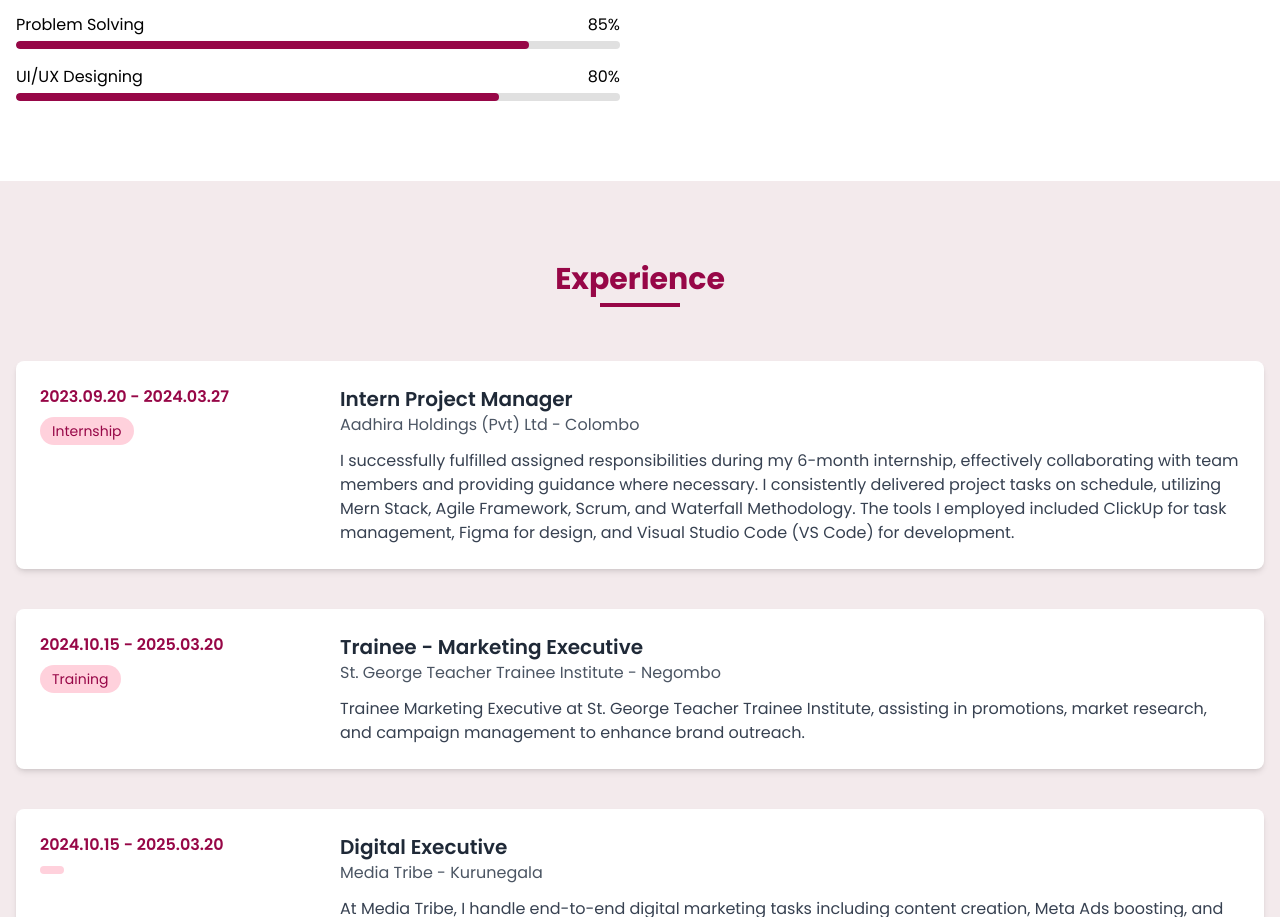
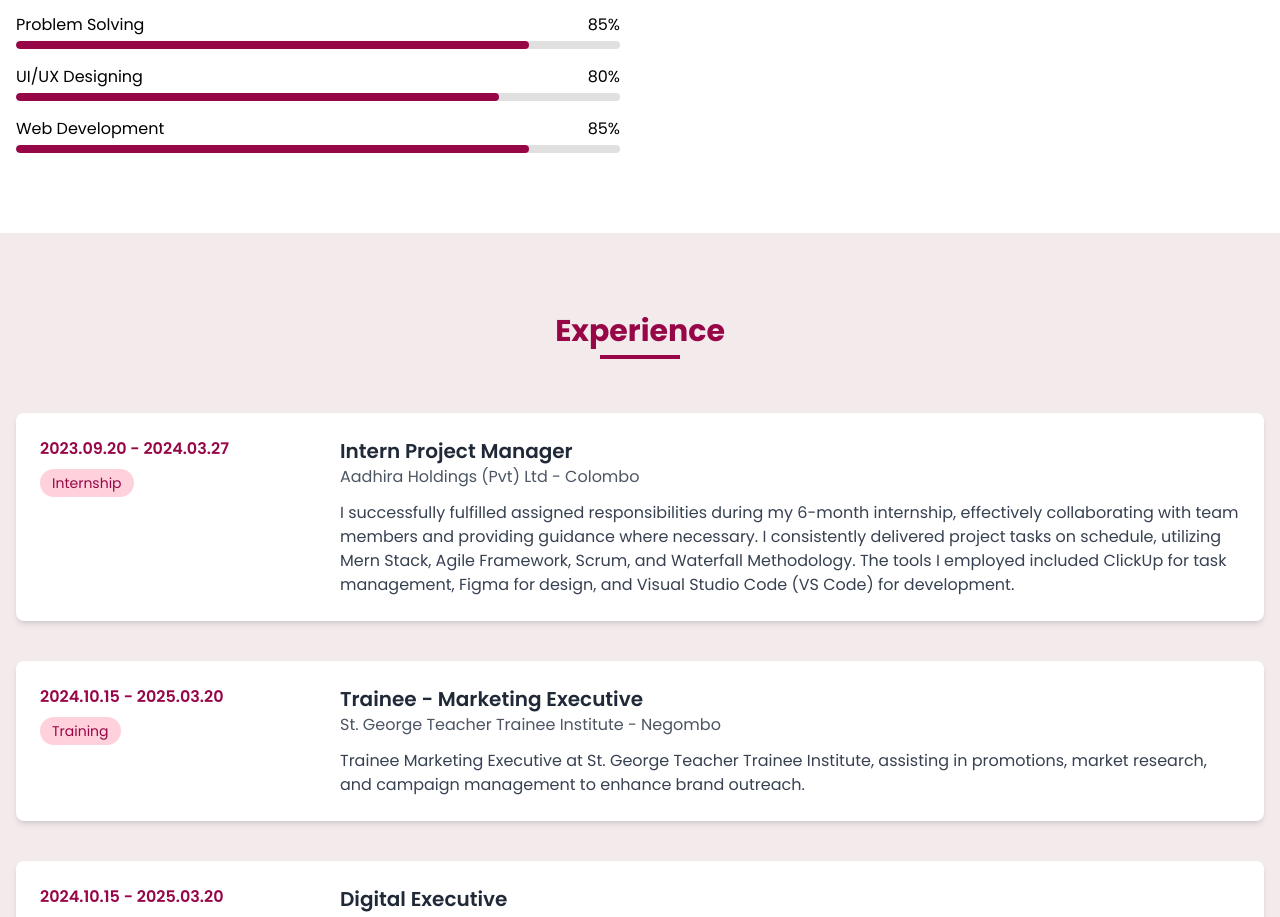
Before and after one commit to Udeshisasi/My-Portfolio, a plain HTML site: page index.html in a window 1280 px wide. Shown: the part 1343-2260 px from the top of the page. Drawn offline with nearby package versions, Linux system fonts and the light colour scheme.

Commit message:
Update index.html

```diff
--- a/index.html
+++ b/index.html
@@ -251,6 +251,15 @@
                             </div>
                             <div class="progress-bar">
                                 <div class="progress" style="width: 80%"></div>
+                            </div>
+                        </div>
+                        <div>
+                            <div class="flex justify-between mb-1">
+                                <span>Web Development</span>
+                                <span>85%</span>
+                            </div>
+                            <div class="progress-bar">
+                                <div class="progress" style="width: 85%"></div>
                             </div>
                         </div>
                     </div>
```
